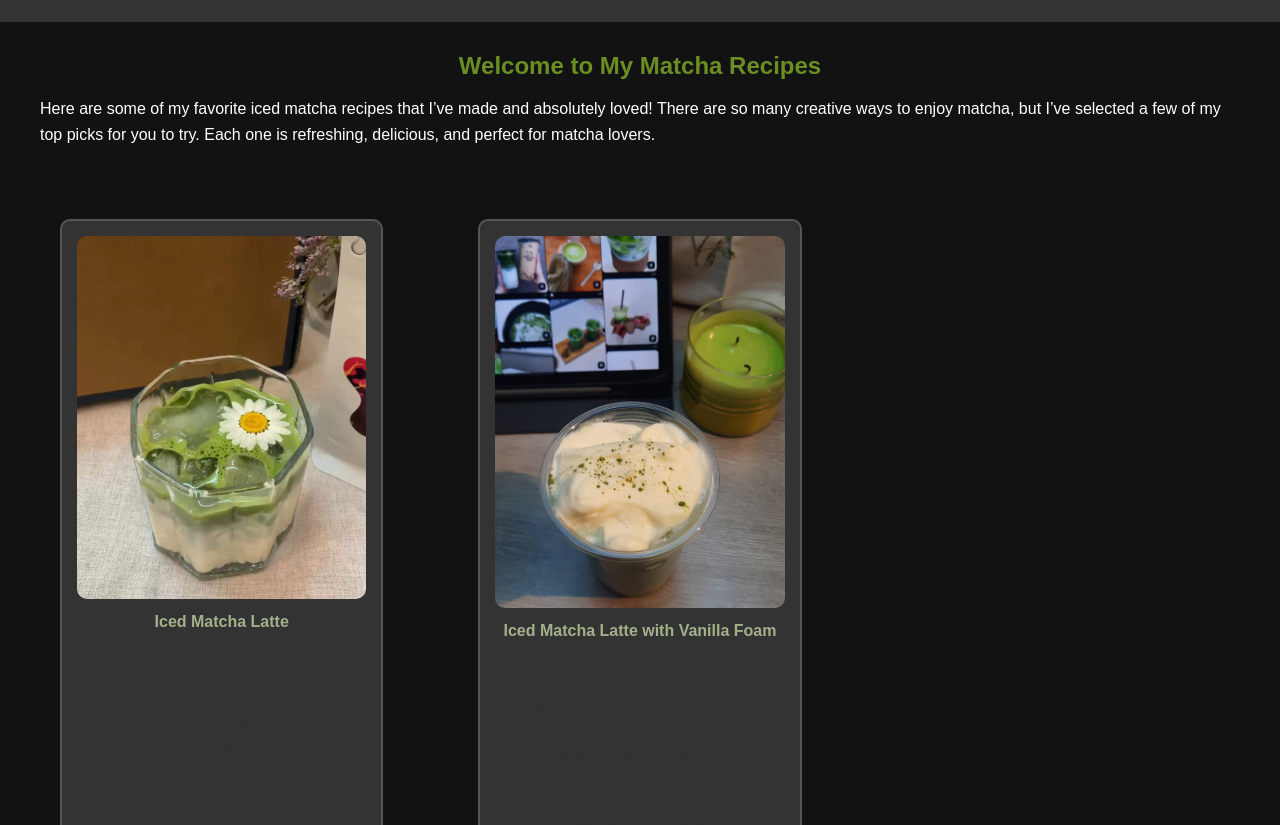
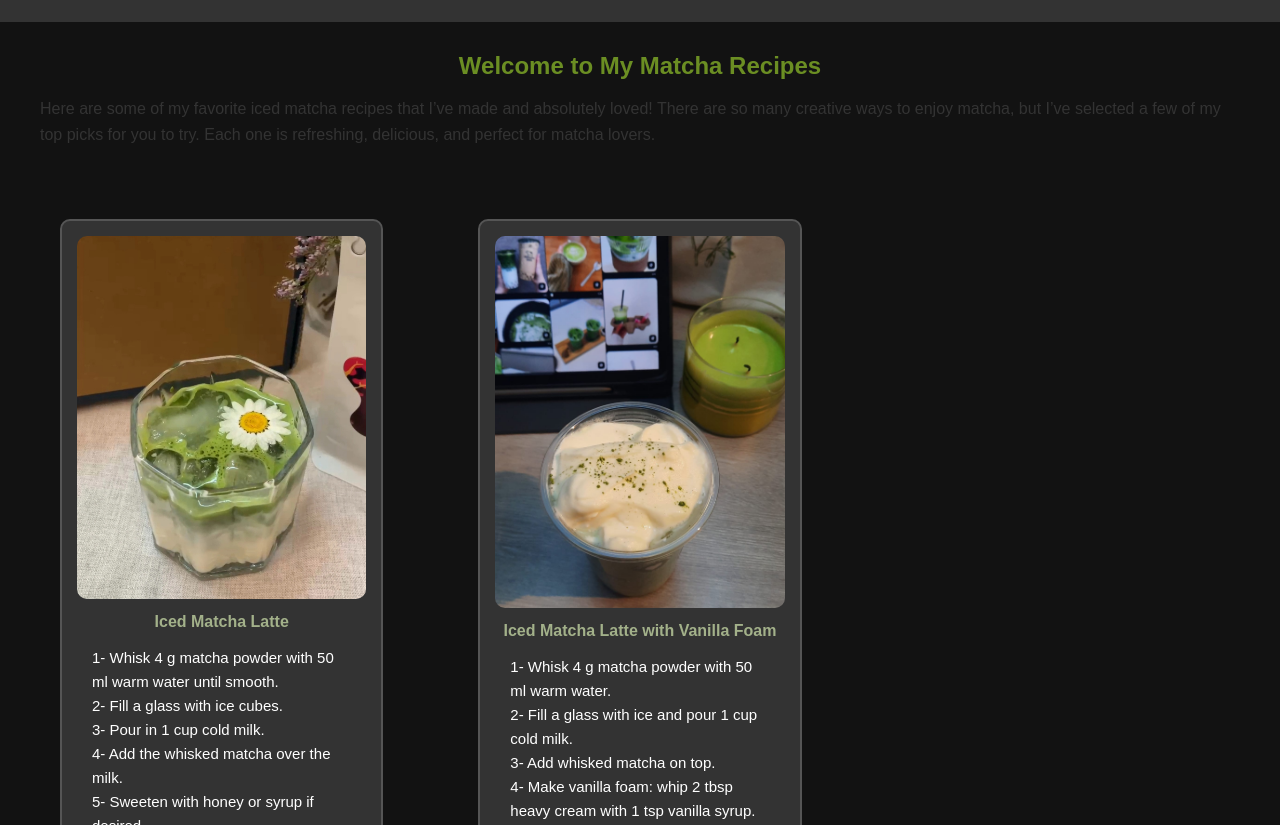
Before and after one commit to fatimahprojects/TheArtofMatcha, a plain HTML site: page Recipes.html in a window 1280 px wide. Shown: the part 127-952 px from the top of the page. Drawn offline with Linux system fonts and the dark colour scheme.

Commit message:
Update style.css

```diff
--- a/style.css
+++ b/style.css
@@ -234,18 +234,19 @@ footer {
     h1, h2 {
         color: #FFEB3B;
     }
-    p {
-        color: #FFFFFF;
-    }
     .recipes-grid figure, .gallery-grid figure {
         background-color: #333333;
         border-color: #555555;
     }
     .recipes-grid figcaption, .gallery-grid figcaption {
         color: #A3B18A;
+        font-size: 16px;
+    }
+    .recipes-grid p {
+        color: #FFFFFF;
+        font-size: 15px;
     }
 }
-
 @media (max-width: 480px) {
     h1 {
         font-size: 24px;
```
